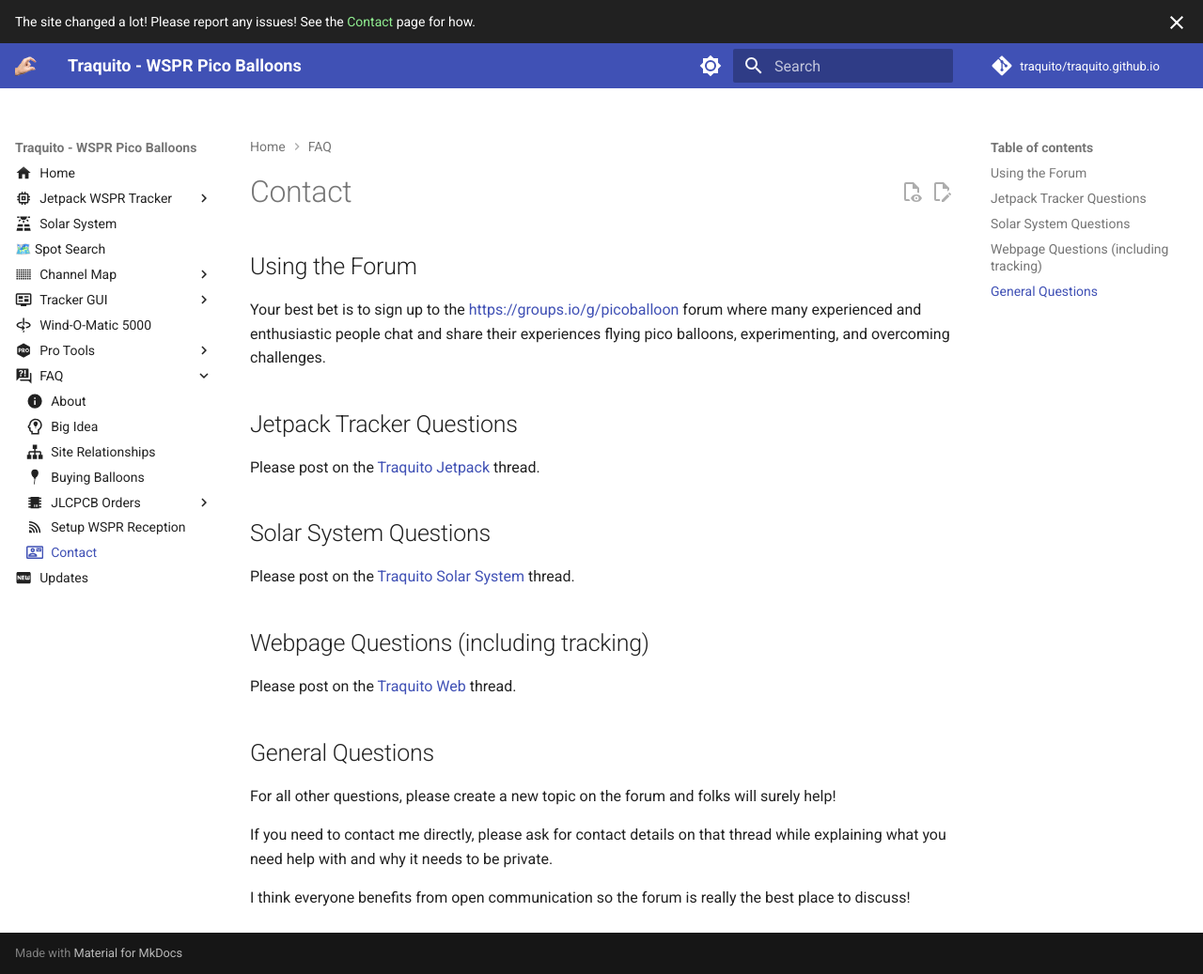
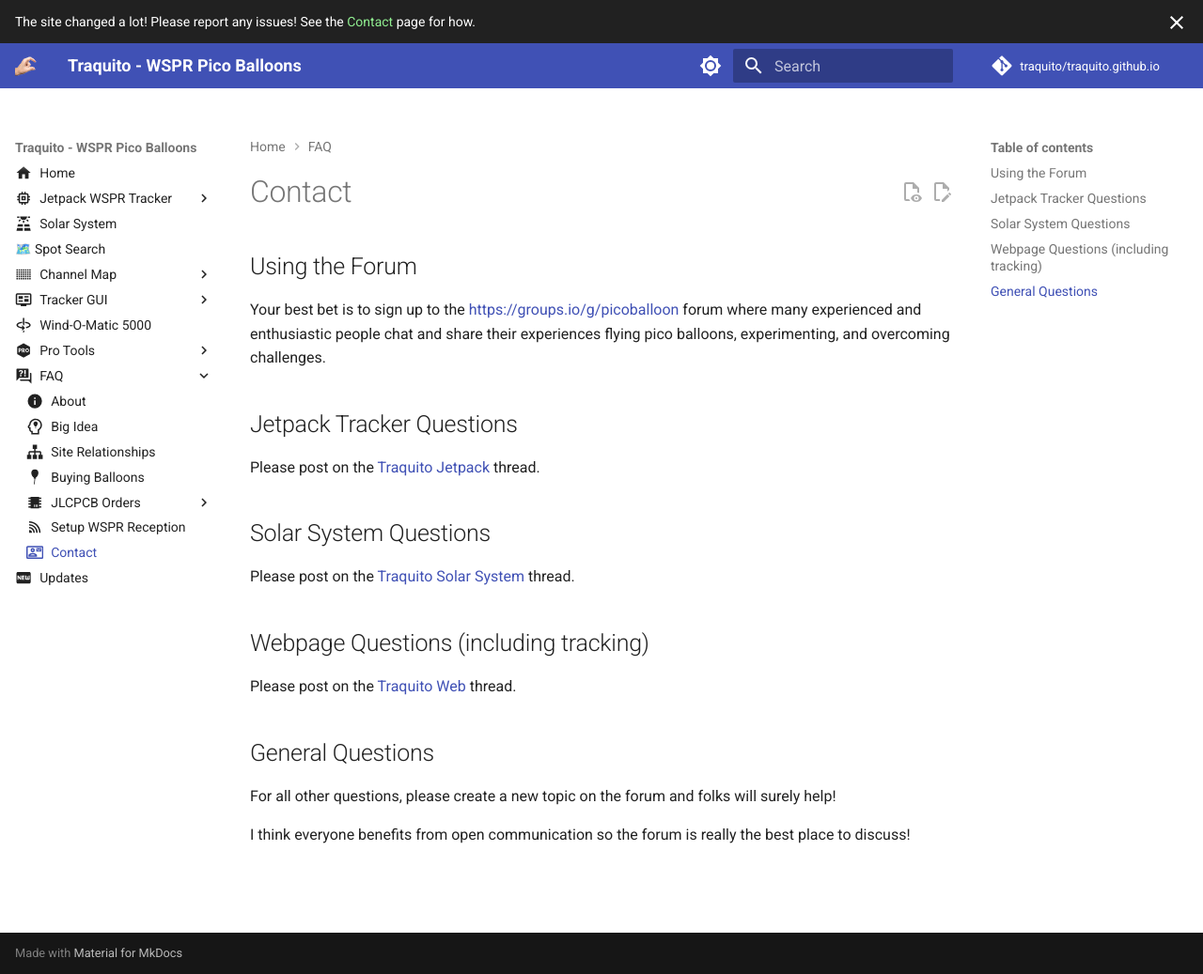
Before and after one commit to traquito/traquito.github.io, an MkDocs documentation site: the page built from docs/faq/contact/README.md, in a window 1280 px wide and 1037 px high. Shown: the whole window at 94% size. Built offline with MkDocs 1.6.1 and Material for MkDocs 9.7.7, drawn with Linux system fonts in a browser that asks for light colours; comment, search, counter and statistics services are not loaded.

Commit message:
tweak wording on contact page

```diff
--- a/docs/faq/contact/README.md
+++ b/docs/faq/contact/README.md
@@ -28,6 +28,4 @@
 
 For all other questions, please create a new topic on the forum and folks will surely help!
 
-If you need to contact me directly, please ask for contact details on that thread while explaining what you need help with and why it needs to be private.
-
 I think everyone benefits from open communication so the forum is really the best place to discuss!
```
